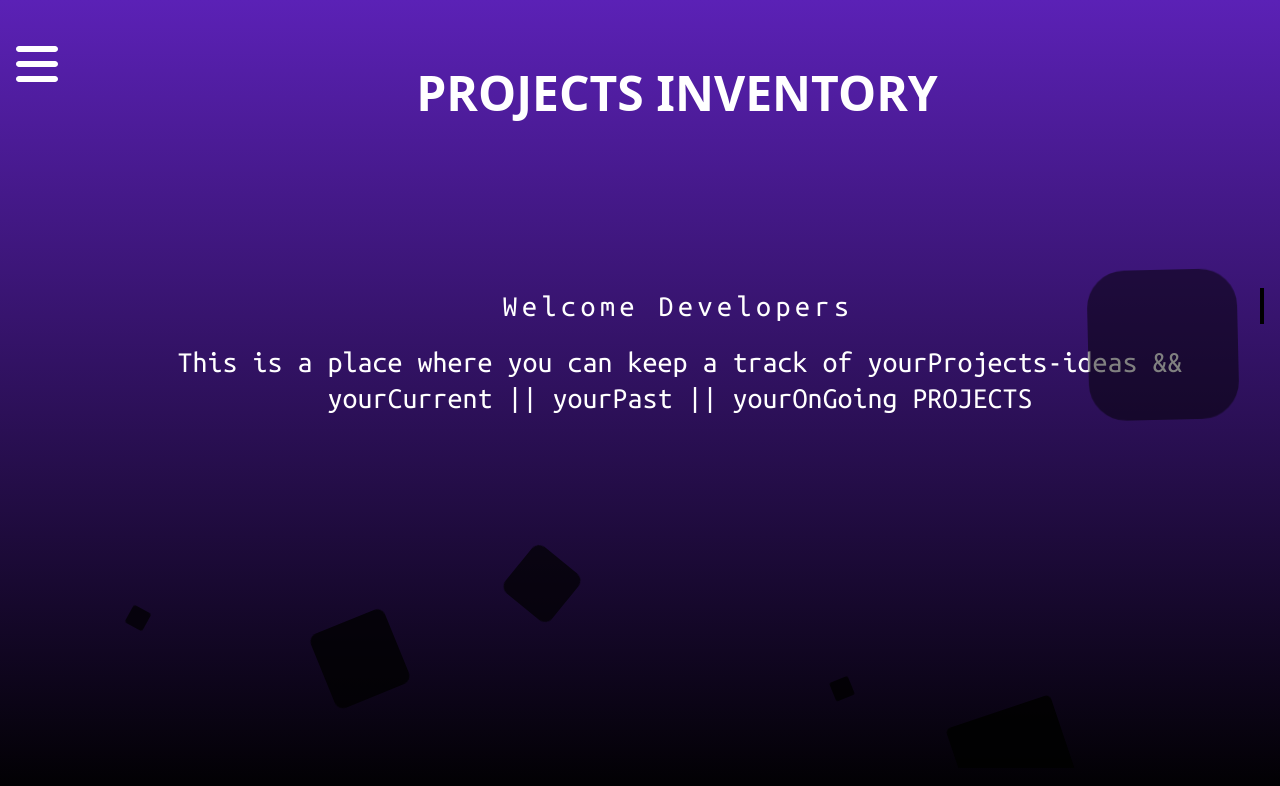
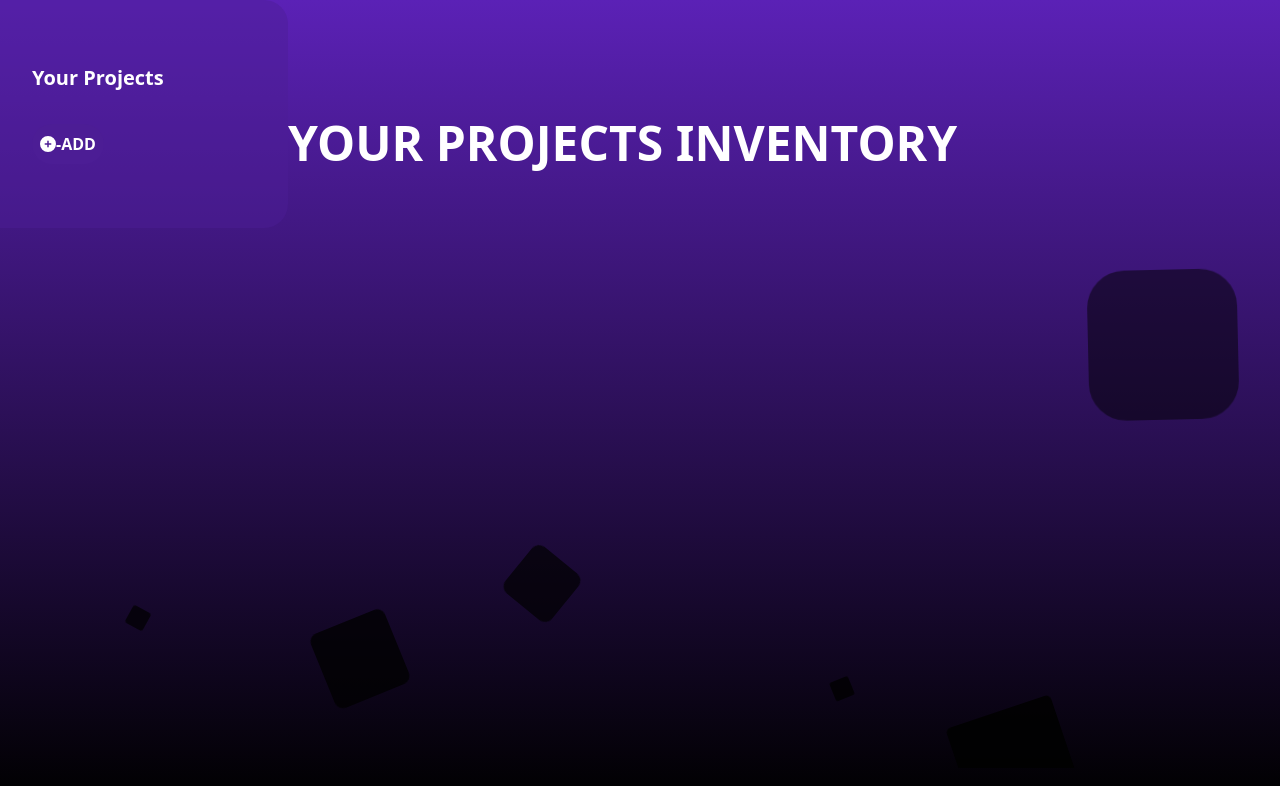
Before and after one commit to syedmdfarhaneazam/ManagementApp, a React (Vite) app: page / in a window 1280 px wide. Shown: the top 786 px of the page. Built offline with nearby package versions, Linux system fonts and the light colour scheme.

Commit message:
rm-DropDown.jsx
new side bar implimentation

```diff
--- a/src/App.jsx
+++ b/src/App.jsx
@@ -1,6 +1,7 @@
 import Header from "./assets/Components/Header";
 import { useState } from "react";
 import DefaultDisplay from "./assets/Components/DefaultDisplay";
+import SideBar from "./assets/Components/SideBar";
 
 export default function App() {
   const [menuTitle, setMenuTitle] = useState("");
@@ -8,7 +9,7 @@ export default function App() {
     setMenuTitle(title);
   }
   return (
-    <div class="area">
+    <main class="area h-screen">
       <ul class="circles">
         <li></li>
         <li></li>
@@ -21,8 +22,10 @@ export default function App() {
         <li></li>
         <li></li>
       </ul>
-      <Header changeMenu={inMenu} />
-      {menuTitle == "" && <DefaultDisplay />}
-    </div>
+      <div className="flex flex-row">
+        <SideBar />
+        <Header changeMenu={inMenu} />
+      </div>
+    </main>
   );
 }
--- a/src/assets/Components/Header.jsx
+++ b/src/assets/Components/Header.jsx
@@ -2,10 +2,9 @@ import Dropdown from "./DropDown";
 export default function Header({ changeMenu }) {
   return (
     <header className=" flex flex-row rounded-full">
-      <Dropdown />
       <div className="flex-auto content-center self-center w-50 h-16 ">
         <h1 className="animate-fadeInDropDown text-center text-white font-semibold text-5xl hover:text-violet-950 transition-all duration-200">
-          PROJECTS INVENTORY
+          YOUR PROJECTS INVENTORY
         </h1>
       </div>
     </header>
--- /dev/null
+++ b/src/assets/Components/SideBar.jsx
@@ -0,0 +1,13 @@
+import { FontAwesomeIcon } from "@fortawesome/react-fontawesome";
+import { faPlusCircle } from "@fortawesome/free-solid-svg-icons";
+export default function SideBar() {
+  return (
+    <aside className="w-1/4 px-8 py-16 bg-violet-900 bg-opacity-45 md:w-72 rounded-r-3xl">
+      <h2 className="mb-8 font-bold  md:text-xl text-white">Your Projects</h2>
+      <button className="px-2 py-2 font-bold md:text-base  bg-violet-900 text-white rounded-full ">
+        <FontAwesomeIcon icon={faPlusCircle} />
+        -ADD
+      </button>
+    </aside>
+  );
+}
```
